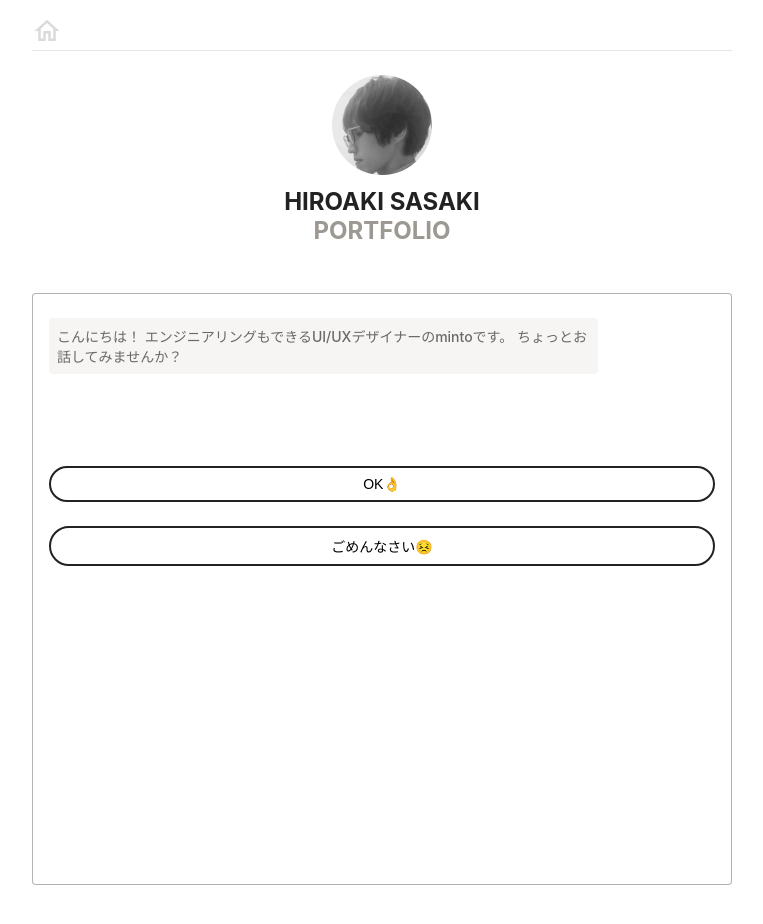
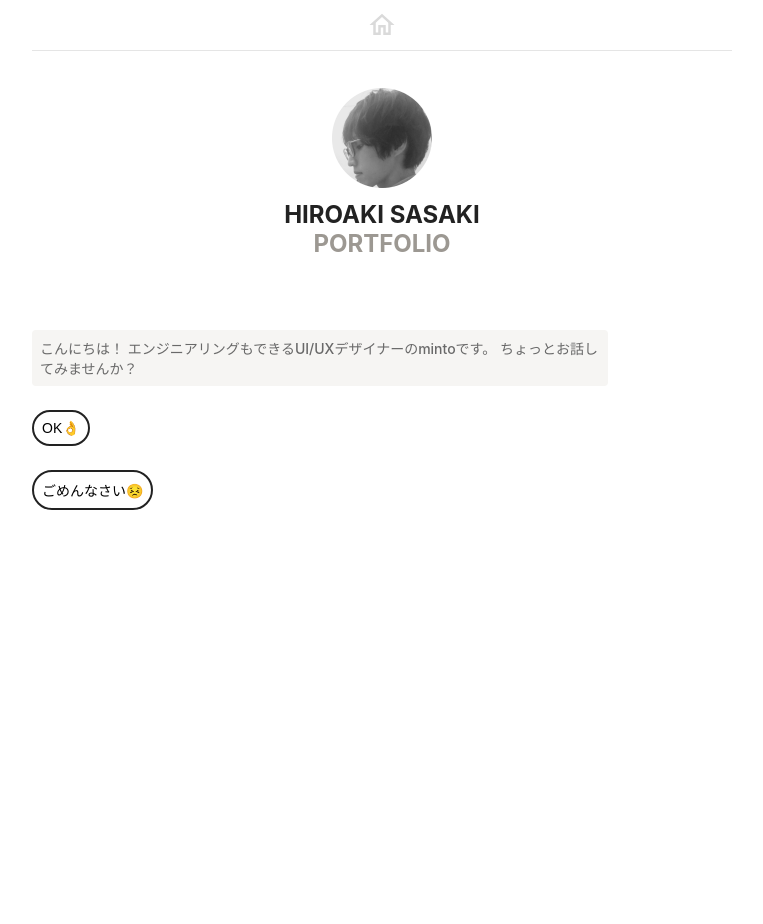
Before and after one commit to sai2017/chatbot-portfolio, a React (Create React App) app: page / in a window 1280 px wide. Shown: the top 924 px of the page, without its empty margins (258-1021 px from the left). After the commit the page ends 816 px from the top, so only its background shows below. Built offline with nearby package versions, Linux system fonts and the light colour scheme.

Commit message:
チャットの挙動をいい感じに

```diff
--- a/src/App.tsx
+++ b/src/App.tsx
@@ -9,11 +9,6 @@ const App: React.FC = () => {
   return (
     <div className='pc-container'>
       <Header />
-        <div className='first-view-wrap'>
-          <img src={ProfileIcon} className='profile-icon' />
-          <div className='first-view-name'>HIROAKI SASAKI</div>
-          <div className='first-view-portfolio'>PORTFOLIO</div>
-        </div>
       <Chatbot />
     </div>
   );
--- a/src/assets/styles/header.css
+++ b/src/assets/styles/header.css
@@ -1,10 +1,15 @@
 .header {
-  /* position: fixed; */
+  position: fixed;
   top: 0;
   z-index: 10;
   width: 100%;
   max-width: 700px;
   border-bottom: 0.5px solid rgba(0,0,0,0.1);
+  display: flex;
+  justify-content: space-around;
+  align-items: center;
+  background-color: #ffffff;
+  height: 50px;
 
   /* background-color: red;
   border-bottom: 1px solid #e9eef1;
--- a/src/assets/styles/style.css
+++ b/src/assets/styles/style.css
@@ -8,7 +8,7 @@
 }
 
 .first-view-wrap {
-  padding: 24px 0;
+  padding: 48px 0;
   /* margin-left: auto;
   margin-right: auto; */
   overflow: hidden;
@@ -58,7 +58,7 @@
   margin-right: 1rem;
   margin-top: 24px;
   max-width: 100%;
-  width: 100%;
+  /* width: 100%; */
   text-align: center;
 }
 
@@ -66,16 +66,19 @@
   position: relative;
   height: 100vh;
   width: 100%;
+  overflow: scroll;
+  /* padding-top: 70px;
+  padding-bottom: 100px; */
 }
 
 .c-box {
   background: #fff;
-  border: 1px solid rgba(0,0,0,0.3);
+  /* border: 1px solid rgba(0,0,0,0.3); */
   border-radius: 4px;
   box-sizing: border-box;
   height: 592px;
-  /* max-width: 432px; */
-  padding: 0 1rem;
+  width: 700px;
+  /* padding: 0 1rem; */
   width: 100%;
 
   /* Vertical and horizontal center alignment */
@@ -89,7 +92,10 @@
   display: flex;
   flex-flow: column;
   justify-content: flex-end;
-  height: 192px;
+  padding: 0 0 32px 0;
+  /* height: 192px; */
+  /* position: fixed;
+  bottom: 0; */
 }
 
 .p-chat__bubble {
--- a/src/components/Chatbot.tsx
+++ b/src/components/Chatbot.tsx
@@ -2,6 +2,7 @@ import React, { useState, useEffect } from "react";
 import defaultDataset from '../dataset';
 import '../assets/styles/style.css'
 import { AnswersList, Chats } from '../components/index';
+import ProfileIcon from '../assets/img/portfolio_icon.png'
 
 const Chatbot: React.FC = () => {
   const [answers, setAnswers] = useState<string[]>([]);
@@ -55,6 +56,7 @@ const Chatbot: React.FC = () => {
 
   useEffect(() => {
     const scrollArea = document.getElementById('scroll-area');
+    console.log(scrollArea);
 
     if (scrollArea) {
       scrollArea.scrollTop = scrollArea.scrollHeight;
@@ -62,8 +64,13 @@ const Chatbot: React.FC = () => {
   })
 
   return (
-    <section className='c-section'>
+    <section className='c-section' id='scroll-area'>
       <div className='c-box'>
+      <div className='first-view-wrap'>
+        <img src={ProfileIcon} className='profile-icon' />
+        <div className='first-view-name'>HIROAKI SASAKI</div>
+        <div className='first-view-portfolio'>PORTFOLIO</div>
+      </div>
         <Chats chats={chats} />
         <AnswersList answers={answers} select={selectAnswer} />
       </div>
--- a/src/components/Chats.tsx
+++ b/src/components/Chats.tsx
@@ -7,7 +7,7 @@ import { Chat } from '../components/index';
 
 const Chats: React.FC<Props> = ({chats}) => {
   return (
-    <div id={"scroll-area"}>
+    <div>
       {
         chats.map((chat: any, index: any) => {
           return <Chat text={chat.text} type={chat.type} key={index.toString()}/>
```
Also changed, not shown: 1 other file (tests, documents, lock files or other folders).
